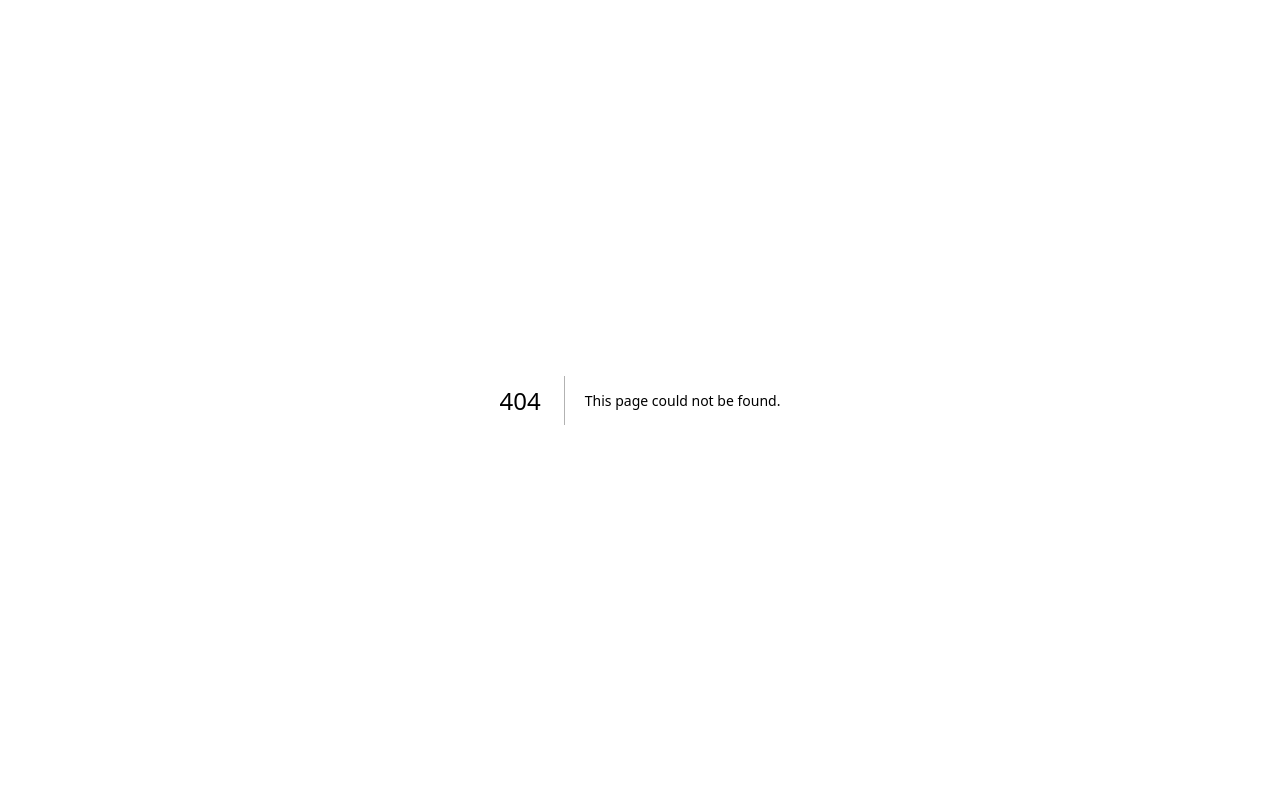
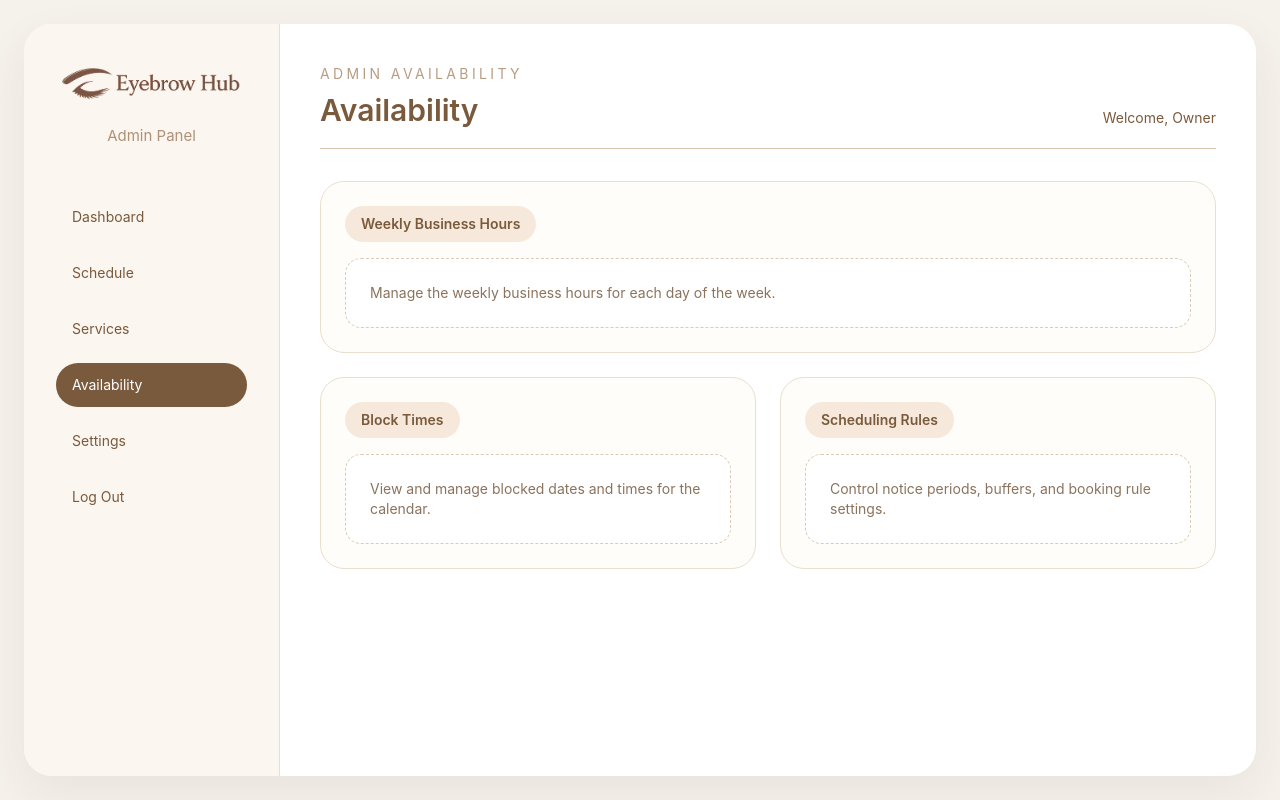
Before and after one commit to brentcrosby/eyebrow-hub, a Next.js app: page /admin/availability in a window 1280 px wide. Before the commit this address had no page. Built offline with nearby package versions, Linux system fonts and the light colour scheme.

Commit message:
feat: add admin availability page layout

```diff
--- /dev/null
+++ b/app/admin/(panel)/availability/page.tsx
@@ -0,0 +1,116 @@
+"use client";
+
+import Image from "next/image";
+import brownLogo from "@/app/assests/logos/brown logo.png";
+
+const sidebarItems = [
+  "Dashboard",
+  "Schedule",
+  "Services",
+  "Availability",
+  "Settings",
+  "Log Out",
+];
+
+const sectionCards = [
+  {
+    title: "Weekly Business Hours",
+    description: "Manage the weekly business hours for each day of the week.",
+  },
+  {
+    title: "Block Times",
+    description: "View and manage blocked dates and times for the calendar.",
+  },
+  {
+    title: "Scheduling Rules",
+    description: "Control notice periods, buffers, and booking rule settings.",
+  },
+];
+
+export default function AdminAvailabilityPage() {
+  return (
+    <main className="min-h-screen bg-[#f5f1eb] p-4 sm:p-6">
+      <section className="mx-auto flex min-h-[calc(100vh-2rem)] w-full max-w-7xl overflow-hidden rounded-[28px] bg-white shadow-[0_18px_45px_rgba(96,74,50,0.08)] sm:min-h-[calc(100vh-3rem)]">
+        <aside className="hidden w-64 border-r border-[#eadfce] bg-[#fbf6ef] px-8 py-10 md:flex md:flex-col">
+          <div className="flex flex-col items-center text-center">
+            <Image
+              src={brownLogo}
+              alt="Eyebrow Hub logo"
+              width={180}
+              height={64}
+              className="h-auto w-full max-w-[180px]"
+              priority
+            />
+            <p className="mt-6 text-[15px] text-[#b09175]">Admin Panel</p>
+          </div>
+
+          <nav className="mt-12" aria-label="Admin sidebar">
+            <ul className="space-y-3">
+              {sidebarItems.map((item) => {
+                const isActive = item === "Availability";
+
+                return (
+                  <li key={item}>
+                    <span
+                      className={`block rounded-full px-4 py-3 text-sm ${
+                        isActive
+                          ? "bg-[#7a5a3c] text-white"
+                          : "text-[#7a5a3c]"
+                      }`}
+                    >
+                      {item}
+                    </span>
+                  </li>
+                );
+              })}
+            </ul>
+          </nav>
+        </aside>
+
+        <div className="flex-1 px-5 py-6 sm:px-8 sm:py-8 md:px-10 md:py-10">
+          <div className="flex flex-col gap-4 border-b border-[#d8c4ae] pb-5 sm:flex-row sm:items-end sm:justify-between">
+            <div>
+              <p className="text-sm uppercase tracking-[0.24em] text-[#b79d84]">
+                Admin Availability
+              </p>
+              <h1 className="mt-2 text-3xl font-semibold text-[#7a5a3c]">
+                Availability
+              </h1>
+            </div>
+
+            <p className="text-sm text-[#7a5a3c]">Welcome, Owner</p>
+          </div>
+
+          <div className="mt-8 space-y-6">
+            <section className="rounded-3xl border border-[#eadfce] bg-[#fffdf9] p-6">
+              <div className="inline-flex rounded-full bg-[#f6e9db] px-4 py-2 text-sm font-semibold text-[#7a5a3c]">
+                {sectionCards[0].title}
+              </div>
+
+              <div className="mt-4 rounded-2xl border border-dashed border-[#dccab5] bg-white p-6 text-sm text-[#8b735d]">
+                {sectionCards[0].description}
+              </div>
+            </section>
+
+            <div className="grid gap-6 lg:grid-cols-2">
+              {sectionCards.slice(1).map((card) => (
+                <section
+                  key={card.title}
+                  className="rounded-3xl border border-[#eadfce] bg-[#fffdf9] p-6"
+                >
+                  <div className="inline-flex rounded-full bg-[#f6e9db] px-4 py-2 text-sm font-semibold text-[#7a5a3c]">
+                    {card.title}
+                  </div>
+
+                  <div className="mt-4 rounded-2xl border border-dashed border-[#dccab5] bg-white p-6 text-sm text-[#8b735d]">
+                    {card.description}
+                  </div>
+                </section>
+              ))}
+            </div>
+          </div>
+        </div>
+      </section>
+    </main>
+  );
+}
```
